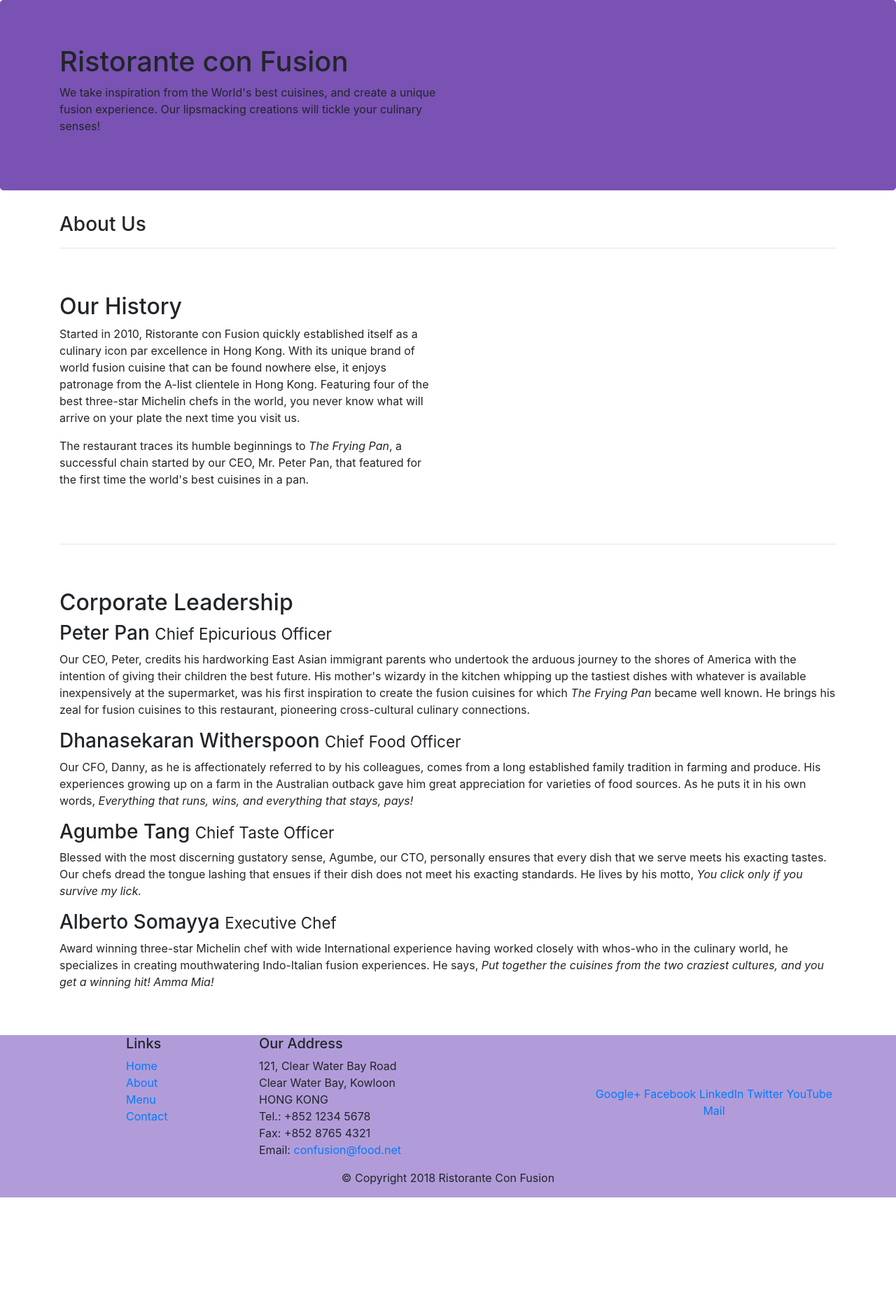
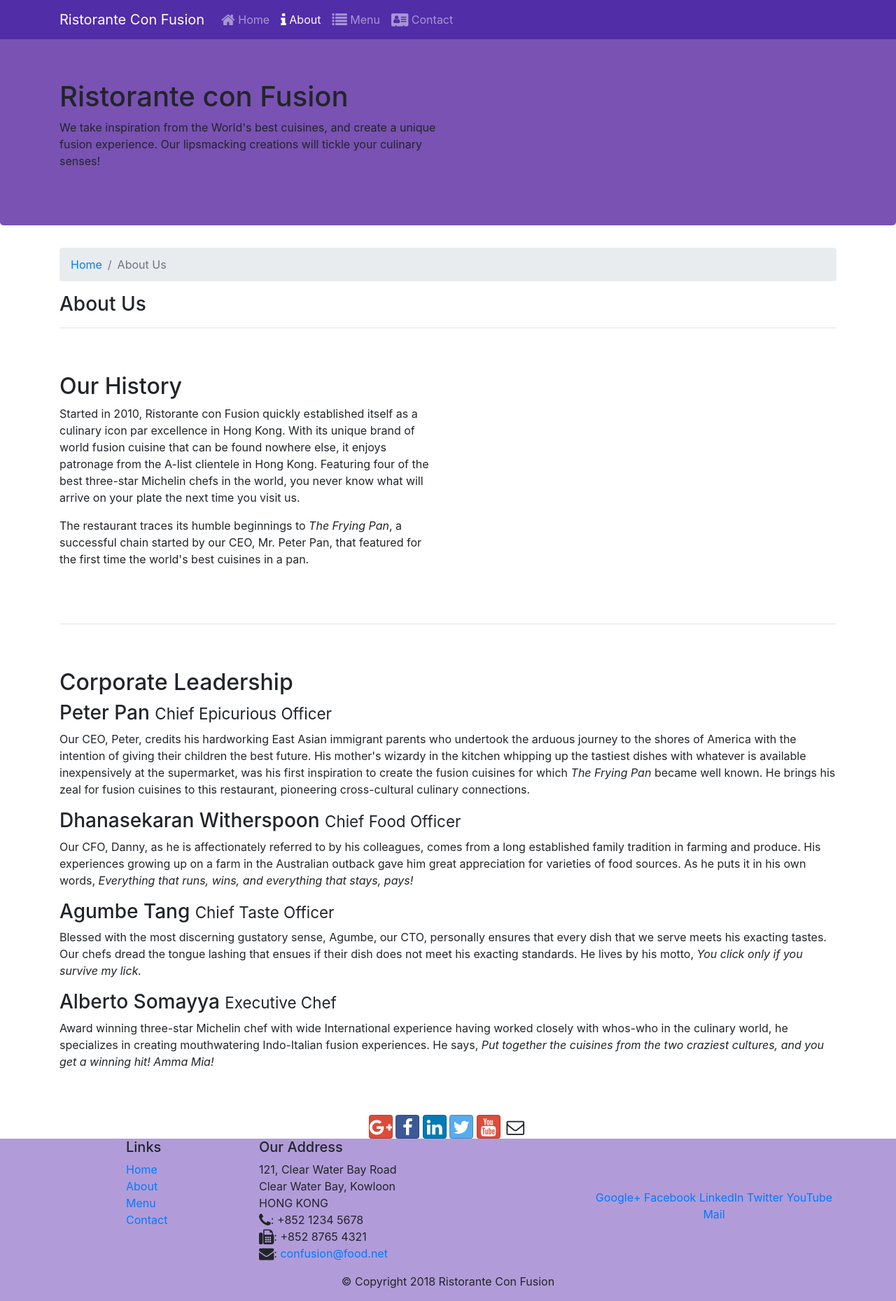
Before and after one commit to meZakaiter/git-test, a website: page aboutus.html in a window 1280 px wide. Shown: the whole page at 70% size. Before the commit the page ends 1711 px from the top, so only its background shows below. Drawn offline with nearby package versions, Linux system fonts and the light colour scheme.

Commit message:
Icon Fonts

```diff
--- a/aboutus.html
+++ b/aboutus.html
@@ -6,6 +6,8 @@
   <meta charset="utf-8">
   <meta name="viewport" content="width=device-width, initial-scale=1">
   <link rel="stylesheet" href="node_modules/bootstrap/dist/css/bootstrap.min.css">
+  <link rel="stylesheet" href="node_modules/font-awesome/css/font-awesome.min.css">
+  <link rel="stylesheet" href="node_modules/bootstrap-social/bootstrap-social.css">
   <link rel="stylesheet" href="styles.css">
 
 </head>
@@ -13,6 +15,28 @@
 <body>
 
   <header class="jumbotron header-css">
+    <nav class="navbar navbar-dark navbar-expand-sm fixed-top">
+      <div class="container">
+        <a class="navbar-brand" href="#">Ristorante Con Fusion</a>
+        <button class="navbar-toggler" type="button" data-toggle="collapse" data-target="#Navbar">
+          <span class="navbar-toggler-icon"></span>
+        </button>
+        <div class="collapse navbar-collapse" id="Navbar">
+          <ul class="navbar-nav mr-auto">
+            <li class="nav-item">
+              <a class="nav-link" href="./index.html">
+                <span class="fa fa-home fa-lg"></span>
+                Home
+              </a>
+            </li>
+            <li class="nav-item active"><a class="nav-link" href="#"><span class="fa fa-info fa-lg"></span> About</a></li>
+            <li class="nav-item"><a class="nav-link" href="#"><span class="fa fa-list fa-lg"></span> Menu</a></li>
+            <li class="nav-item"><a class="nav-link" href="#"><span class="fa fa-address-card fa-lg"></span> Contact</a>
+            </li>
+          </ul>
+        </div>
+      </div>
+    </nav>
     <div class="container">
       <div class="row row-header">
         <div class="col-12 col-sm-6">
@@ -23,9 +47,12 @@
       </div>
     </div>
   </header>
-
   <div class="container">
     <div>
+      <ol class="col-12 breadcrumb">
+        <li class="breadcrumb-item"><a href="./index.html">Home</a></li>
+        <li class="breadcrumb-item active">About Us</li>
+      </ol>
       <div>
         <h3>About Us</h3>
         <hr>
@@ -78,6 +105,14 @@
       </div>
     </div>
   </div>
+  <div class="text-center">
+    <a class="btn btn-social-icon btn-google" href="http://google.com/+"><i class="fa fa-google-plus"></i></a>
+    <a class="btn btn-social-icon btn-facebook" href="http://www.facebook.com/profile.php?id="><i class="fa fa-facebook"></i></a>
+    <a class="btn btn-social-icon btn-linkedin" href="http://www.linkedin.com/in/"><i class="fa fa-linkedin"></i></a>
+    <a class="btn btn-social-icon btn-twitter" href="http://twitter.com/"><i class="fa fa-twitter"></i></a>
+    <a class="btn btn-social-icon btn-google" href="http://youtube.com/"><i class="fa fa-youtube"></i></a>
+    <a class="btn btn-social-icon" href="mailto:"><i class="fa fa-envelope-o"></i></a>
+</div>
   <footer class="footer footer-css">
     <div class="container">
       <div class="row">
@@ -96,9 +131,10 @@
             121, Clear Water Bay Road<br>
             Clear Water Bay, Kowloon<br>
             HONG KONG<br>
-            Tel.: +852 1234 5678<br>
-            Fax: +852 8765 4321<br>
-            Email: <a href="mailto:confusion@food.net">confusion@food.net</a>
+            <i class="fa fa-phone fa-lg"></i>: +852 1234 5678<br>
+            <i class="fa fa-fax fa-lg"></i>: +852 8765 4321<br>
+            <i class="fa fa-envelope fa-lg"></i>:
+            <a href="mailto:confusion@food.net">confusion@food.net</a>
           </address>
         </div>
         <div class="col-12 col-sm-4 align-self-center">
--- a/package.json
+++ b/package.json
@@ -15,6 +15,8 @@
   },
   "dependencies": {
     "bootstrap": "^4.5.2",
+    "bootstrap-social": "^5.1.1",
+    "font-awesome": "^4.7.0",
     "jquery": "^3.5.1",
     "popper.js": "^1.16.1"
   }
--- a/styles.css
+++ b/styles.css
@@ -1,7 +1,16 @@
 .header-css {
-    background-color: #7952B3;
+  background-color: #7952B3;
 }
 
 .footer-css {
-    background-color: #b19cd9;
+  background-color: #b19cd9;
 }
+
+body {
+  padding: 50px 0px 0px 0px;
+  z-index: 0;
+}
+
+.navbar-dark {
+  background-color: #512DA8;
+}
```
Also changed, not shown: index.html (+7 -1 lines), 1 other file.
